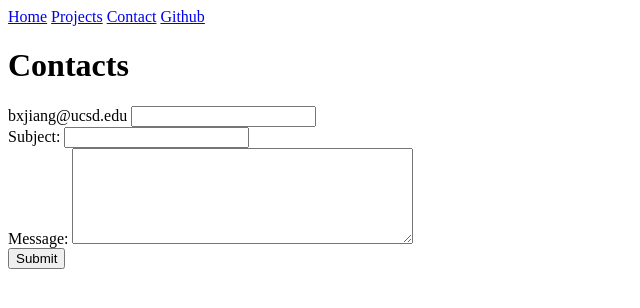
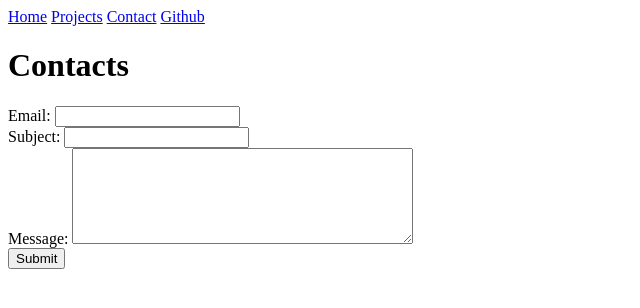
Before and after one commit to banffjiang/portfolio, a plain HTML site: page contact/index.html in a window 1280 px wide. Shown: the whole page, without its empty margins (0-640 px from the left). Drawn offline with Linux system fonts and the light colour scheme.

Commit message:
fixed contact

```diff
--- a/contact/index.html
+++ b/contact/index.html
@@ -17,7 +17,7 @@
     <h1>Contacts</h1>
 
     <form action = "mailto:bxjiang@ucsd.edu" method = "Post" enctype = "text/plain">
-        <label for = "Email">bxjiang@ucsd.edu</label>
+        <label for = "Email">Email:</label>
         <input type = "Email" id = "Email" name = "Email" required>
         <br>
 
```
Also changed, not shown: 1 other file.
